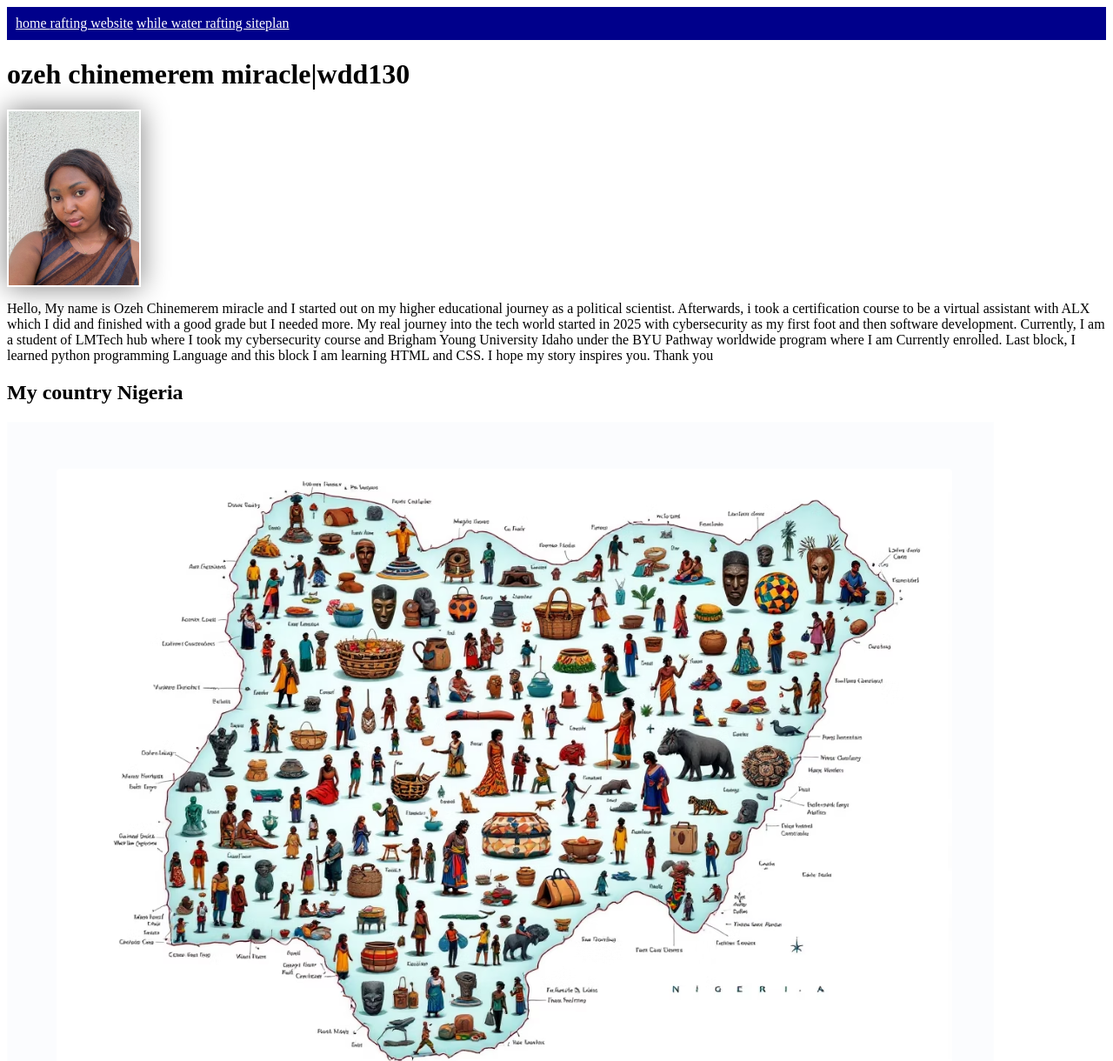
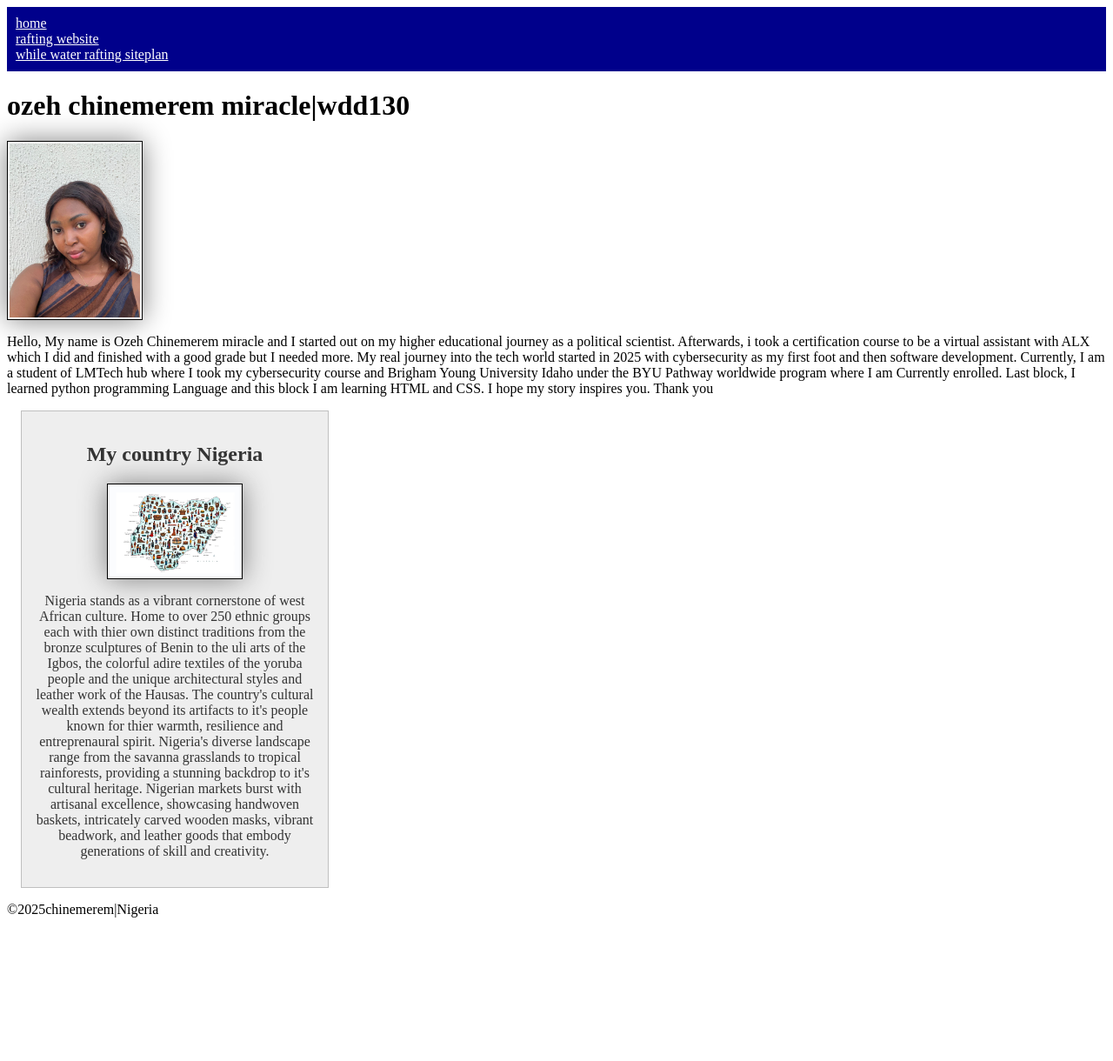
Before and after one commit to mimicutie123/wdd130, a plain HTML site: page index.html in a window 1280 px wide. Shown: the top 1220 px of the page at 87% size. After the commit the page ends 1063 px from the top, so only its background shows below. Drawn offline with Linux system fonts and the light colour scheme.

Commit message:
chinny nwa updated

```diff
--- a/index.html
+++ b/index.html
@@ -31,7 +31,7 @@
     </main>
     <aside>
         <h2>My country Nigeria</h2>
-        <img src="images/nigera.png"  alt="Nigeria, a tapestry of arts and culture"
+        <img src="images/nigera.png"  alt="Nigeria, a tapestry of arts and culture"/>
             <p>Nigeria stands as a vibrant cornerstone of west African culture. Home to over 250 ethnic groups
         each with thier own distinct traditions from the bronze sculptures of Benin to the uli arts of the
             Igbos, the colorful adire textiles of the yoruba people and the unique architectural styles and leather
--- a/styles/styles.css
+++ b/styles/styles.css
@@ -1,32 +1,35 @@
 nav {
     background-color: darkblue;
     padding: 10px;
+    display: flex;
+    flex-direction: column;
 }
 nav a {
     color: white;
     display: block
-    padding: 20px;
+    padding; 20px
 }
 h1 {
     color: darkbrown;
 }
-main img {
+/* main  */
+img {
 width: 150px;
-height:auto
-boarder: 1px solid black;
+height:auto;
+border: 1px solid black;
 padding: 2px;
 box-shadow:0 0 30px gray;
 }
 p {
     padding: 0px
 }
-}
+
 aside{
     width: 20em;
     margin: 1em;
-    border: 1px; solid rgba(0, 0, 0, 0.2) /* why use rgba instead of hex here?*/
+    border: 1px solid rgba(0, 0, 0, 0.2); /* why use rgba instead of hex here?*/
     padding: 1em;
-    background-colour: #eee;
+    background-color : #eee;
     color: #333;
     text-align: center;
 }
@@ -38,6 +41,6 @@ aside-img {
 footer{
     margin-top: 1em
     border-top 1px solid #000
-    text-align:center;
+    text-align;center:
 
 }
```
